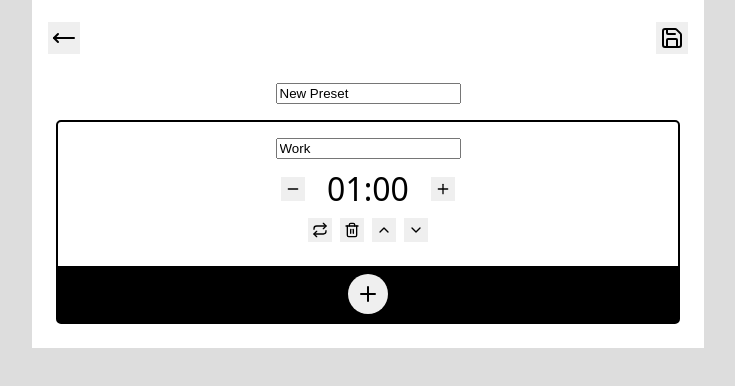
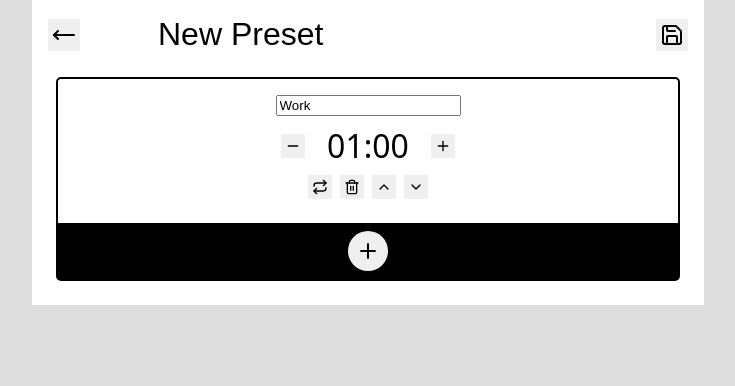
Before and after one commit to Garciat/programmable-timer-app, a React (Vite) app: page /new in a window 1280 px wide. Shown: the top 386 px of the page, without its empty margins (272-1007 px from the left). Built offline with nearby package versions, Linux system fonts and the light colour scheme.

Commit message:
extract preset name editor

```diff
--- a/index.html
+++ b/index.html
@@ -2,7 +2,10 @@
 <html lang="en">
   <head>
     <meta charset="UTF-8" />
-    <meta name="viewport" content="width=device-width, initial-scale=1.0" />
+    <meta
+      name="viewport"
+      content="width=device-width, initial-scale=1.0, maximum-scale=1, user-scalable=no"
+    />
     <title>Programmable Timer</title>
   </head>
   <body>
--- a/src/components/PresetEditor.module.css
+++ b/src/components/PresetEditor.module.css
@@ -6,12 +6,6 @@
   gap: 1rem;
 
   padding: 0.5rem;
-}
-.preset-editor > header {
-  display: flex;
-  flex-direction: row;
-  align-items: center;
-  justify-content: center;
 }
 
 .sequence-editor {
--- a/src/components/PresetEditor.tsx
+++ b/src/components/PresetEditor.tsx
@@ -26,23 +26,12 @@ export interface PresetEditorProps {
 export function PresetEditor(
   { preset, onChange }: PresetEditorProps,
 ) {
-  function updateName(name: string) {
-    onChange({ ...preset, name });
-  }
-
   function updateRoot(root: TimerSequence) {
     onChange({ ...preset, root });
   }
 
   return (
     <div className={classes["preset-editor"]}>
-      <header>
-        <input
-          type="text"
-          value={preset.name}
-          onChange={(event) => updateName(event.target.value)}
-        />
-      </header>
       <SequenceEditor timer={preset.root} onChange={updateRoot} />
     </div>
   );
--- a/src/pages/CreatePage.module.css
+++ b/src/pages/CreatePage.module.css
@@ -6,3 +6,11 @@
 
   padding: 1rem;
 }
+
+.title-editor {
+  appearance: none;
+  box-sizing: content-box;
+  border: 0;
+  padding: 0;
+  font-size: 2em;
+}
--- a/src/pages/CreatePage.tsx
+++ b/src/pages/CreatePage.tsx
@@ -52,10 +52,19 @@ export function CreatePage() {
     </button>
   );
 
+  const titleEditor = (
+    <input
+      type="text"
+      value={preset.name}
+      onChange={(e) => setPreset({ ...preset, name: e.target.value })}
+      className={classes["title-editor"]}
+    />
+  );
+
   return (
     <BaseLayout>
       <div className={classes["create-page"]}>
-        <TitleBar left={backButton} right={saveButton} />
+        <TitleBar left={backButton} middle={titleEditor} right={saveButton} />
         <PresetEditor preset={preset} onChange={setPreset} />
       </div>
     </BaseLayout>
--- a/src/pages/EditPage.module.css
+++ b/src/pages/EditPage.module.css
@@ -6,3 +6,11 @@
 
   padding: 1rem;
 }
+
+.title-editor {
+  appearance: none;
+  box-sizing: content-box;
+  border: 0;
+  padding: 0;
+  font-size: 2em;
+}
--- a/src/pages/EditPage.tsx
+++ b/src/pages/EditPage.tsx
@@ -52,11 +52,22 @@ export function EditPage() {
     </button>
   );
 
+  const titleEditor = preset &&
+    (
+      <input
+        type="text"
+        value={preset.name}
+        onChange={(e) => setPreset({ ...preset, name: e.target.value })}
+        className={classes["title-editor"]}
+      />
+    );
+
   return (
     <BaseLayout>
       <div className={classes["edit-page"]}>
         <TitleBar
           left={backButton}
+          middle={titleEditor}
           right={saveButton}
         />
         {preset && <PresetEditor preset={preset} onChange={setPreset} />}
```
